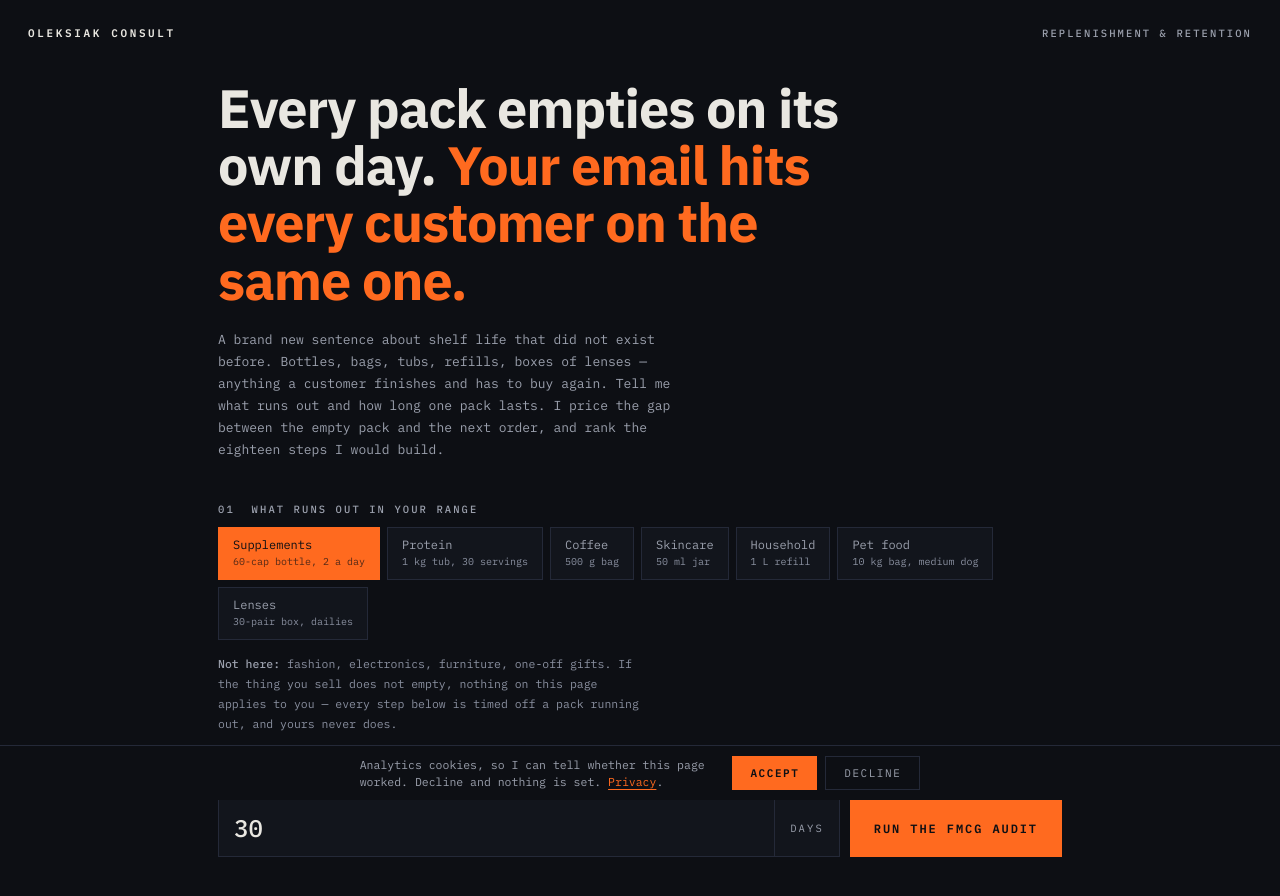
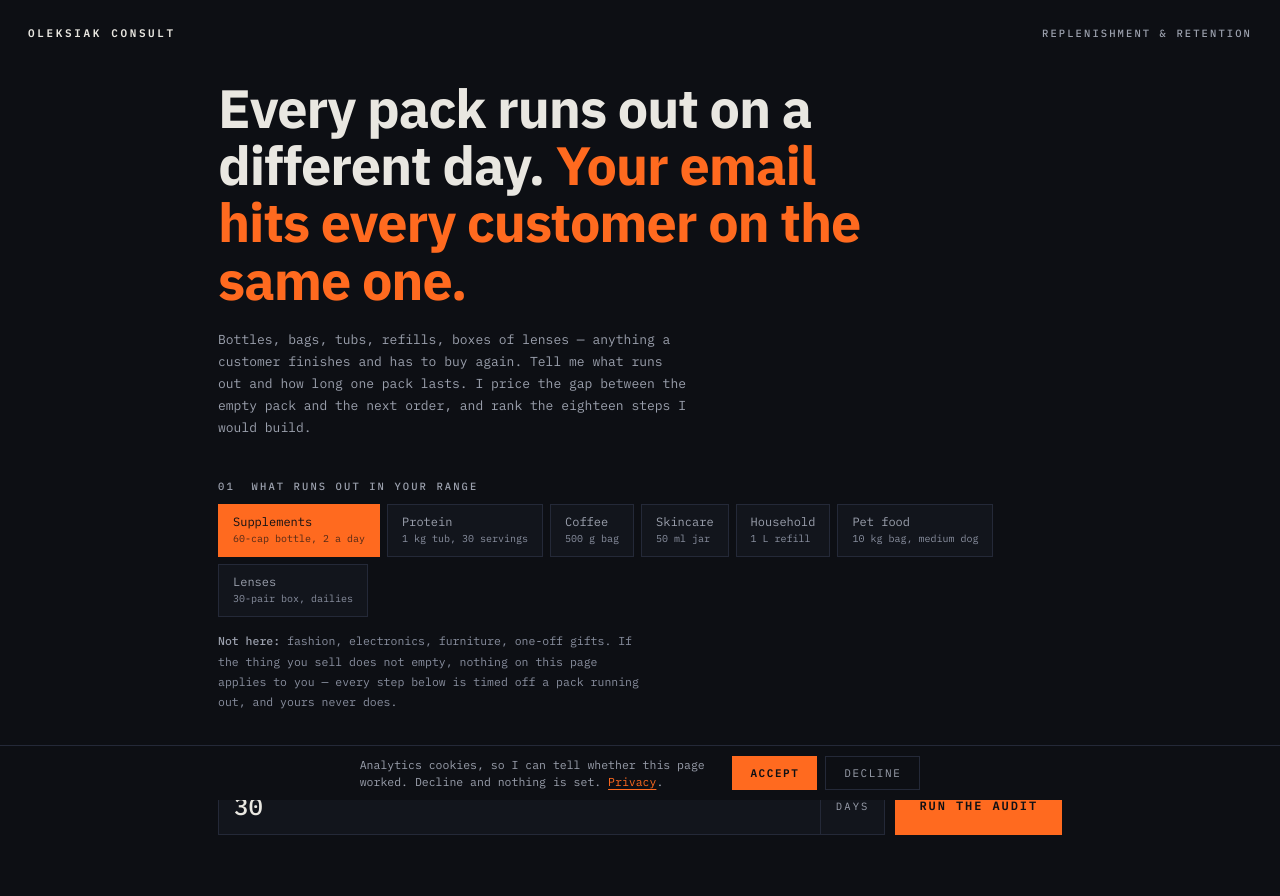
Before and after one commit to zurychhh/rafal-oleksiak-consulting, a Next.js app: page / in a window 1280 px wide. Shown: the top 896 px of the page. Built offline with nearby package versions, Linux system fonts and the light colour scheme; no server answers.

Commit message:
content: przeniesienie strony glownej ze zrodla (2026-09-07)
Zrodlo: design/production/index.html (7d54e4216831)
Bramka: build, tsc, lint bez bledow, qa.js PASS na / i /stop,
style obliczone bez roznic wobec zrodla.

Przeniesione przez scripts/ship.mjs. Push nie jest robiony automatycznie.

```diff
--- a/app/AuditClient.tsx
+++ b/app/AuditClient.tsx
@@ -40,8 +40,8 @@ export default function AuditClient() {
       {/* >>> ZE ZRODLA — GENEROWANE, NIE EDYTUJ RECZNIE <<< */}
       <div className="s1">
         <div className="head"><span className="wm">Oleksiak Consult</span><span className="lab">Replenishment &amp; retention</span></div>
-        <h1 className="hook">Every pack empties on its own day. <em>Your email hits every customer on the same one.</em></h1>
-        <p className="sub">A brand new sentence about shelf life that did not exist before. Bottles, bags, tubs, refills, boxes of lenses — anything a customer finishes and has to buy again. Tell me what runs out and how long one pack lasts. I price the gap between the empty pack and the next order, and rank the eighteen steps I would build.</p>
+        <h1 className="hook">Every pack runs out on a different day. <em>Your email hits every customer on the same one.</em></h1>
+        <p className="sub">Bottles, bags, tubs, refills, boxes of lenses — anything a customer finishes and has to buy again. Tell me what runs out and how long one pack lasts. I price the gap between the empty pack and the next order, and rank the eighteen steps I would build.</p>
         <div className="step1">
           <div className="lab">01 &nbsp;What runs out in your range</div>
           <div className="cats" id="cats"></div>
@@ -53,7 +53,7 @@ export default function AuditClient() {
           <div className="lab">02 &nbsp;Days one pack lasts before the next order</div>
           <div className="row2">
             <div className="daybox"><input id="days" type="number" min="3" max="400" inputMode="numeric" defaultValue="30" /><span>days</span></div>
-            <button className="go" id="go" type="button">Run the FMCG audit</button>
+            <button className="go" id="go" type="button">Run the audit</button>
           </div>
         </div>
       </div>
--- a/app/audit-runtime.js
+++ b/app/audit-runtime.js
@@ -53,7 +53,7 @@ export default function bootAudit() {
     {g:"own",  cl:"Email",            n:"Mid-pack check-in",
      t:"Half the pack gone", m:"CRM rev 4–7%",
      at:function(P){return "Day "+Math.max(2,Math.round(P*0.5));}},
-    {g:"own",  cl:"Email + push",     n:"Running low — seven days left",
+    {g:"own",  cl:"Email + push",     n:"Running low",
      t:"Seven days of product left", m:"CRM rev 20–28%", key:1,
      at:function(P){return "Day "+Math.max(2,P-7);}},
     {g:"own",  cl:"Email + push",     n:"The pack ends",
--- a/app/audit-source.snapshot.html
+++ b/app/audit-source.snapshot.html
@@ -227,8 +227,8 @@
 
 <div class="s1">
   <div class="head"><span class="wm">Oleksiak Consult</span><span class="lab">Replenishment &amp; retention</span></div>
-  <h1 class="hook">Every pack empties on its own day. <em>Your email hits every customer on the same one.</em></h1>
-  <p class="sub">A brand new sentence about shelf life that did not exist before. Bottles, bags, tubs, refills, boxes of lenses — anything a customer finishes and has to buy again. Tell me what runs out and how long one pack lasts. I price the gap between the empty pack and the next order, and rank the eighteen steps I would build.</p>
+  <h1 class="hook">Every pack runs out on a different day. <em>Your email hits every customer on the same one.</em></h1>
+  <p class="sub">Bottles, bags, tubs, refills, boxes of lenses — anything a customer finishes and has to buy again. Tell me what runs out and how long one pack lasts. I price the gap between the empty pack and the next order, and rank the eighteen steps I would build.</p>
   <div class="step1">
     <div class="lab">01 &nbsp;What runs out in your range</div>
     <div class="cats" id="cats"></div>
@@ -240,7 +240,7 @@
     <div class="lab">02 &nbsp;Days one pack lasts before the next order</div>
     <div class="row2">
       <div class="daybox"><input id="days" type="number" min="3" max="400" inputmode="numeric" value="30"><span>days</span></div>
-      <button class="go" id="go" type="button">Run the FMCG audit</button>
+      <button class="go" id="go" type="button">Run the audit</button>
     </div>
   </div>
 </div>
@@ -378,7 +378,7 @@
     {g:"own",  cl:"Email",            n:"Mid-pack check-in",
      t:"Half the pack gone", m:"CRM rev 4–7%",
      at:function(P){return "Day "+Math.max(2,Math.round(P*0.5));}},
-    {g:"own",  cl:"Email + push",     n:"Running low — seven days left",
+    {g:"own",  cl:"Email + push",     n:"Running low",
      t:"Seven days of product left", m:"CRM rev 20–28%", key:1,
      at:function(P){return "Day "+Math.max(2,P-7);}},
     {g:"own",  cl:"Email + push",     n:"The pack ends",
--- a/design/production/index.html
+++ b/design/production/index.html
@@ -227,8 +227,8 @@
 
 <div class="s1">
   <div class="head"><span class="wm">Oleksiak Consult</span><span class="lab">Replenishment &amp; retention</span></div>
-  <h1 class="hook">Every pack empties on its own day. <em>Your email hits every customer on the same one.</em></h1>
-  <p class="sub">A brand new sentence about shelf life that did not exist before. Bottles, bags, tubs, refills, boxes of lenses — anything a customer finishes and has to buy again. Tell me what runs out and how long one pack lasts. I price the gap between the empty pack and the next order, and rank the eighteen steps I would build.</p>
+  <h1 class="hook">Every pack runs out on a different day. <em>Your email hits every customer on the same one.</em></h1>
+  <p class="sub">Bottles, bags, tubs, refills, boxes of lenses — anything a customer finishes and has to buy again. Tell me what runs out and how long one pack lasts. I price the gap between the empty pack and the next order, and rank the eighteen steps I would build.</p>
   <div class="step1">
     <div class="lab">01 &nbsp;What runs out in your range</div>
     <div class="cats" id="cats"></div>
@@ -240,7 +240,7 @@
     <div class="lab">02 &nbsp;Days one pack lasts before the next order</div>
     <div class="row2">
       <div class="daybox"><input id="days" type="number" min="3" max="400" inputmode="numeric" value="30"><span>days</span></div>
-      <button class="go" id="go" type="button">Run the FMCG audit</button>
+      <button class="go" id="go" type="button">Run the audit</button>
     </div>
   </div>
 </div>
@@ -378,7 +378,7 @@
     {g:"own",  cl:"Email",            n:"Mid-pack check-in",
      t:"Half the pack gone", m:"CRM rev 4–7%",
      at:function(P){return "Day "+Math.max(2,Math.round(P*0.5));}},
-    {g:"own",  cl:"Email + push",     n:"Running low — seven days left",
+    {g:"own",  cl:"Email + push",     n:"Running low",
      t:"Seven days of product left", m:"CRM rev 20–28%", key:1,
      at:function(P){return "Day "+Math.max(2,P-7);}},
     {g:"own",  cl:"Email + push",     n:"The pack ends",
```
